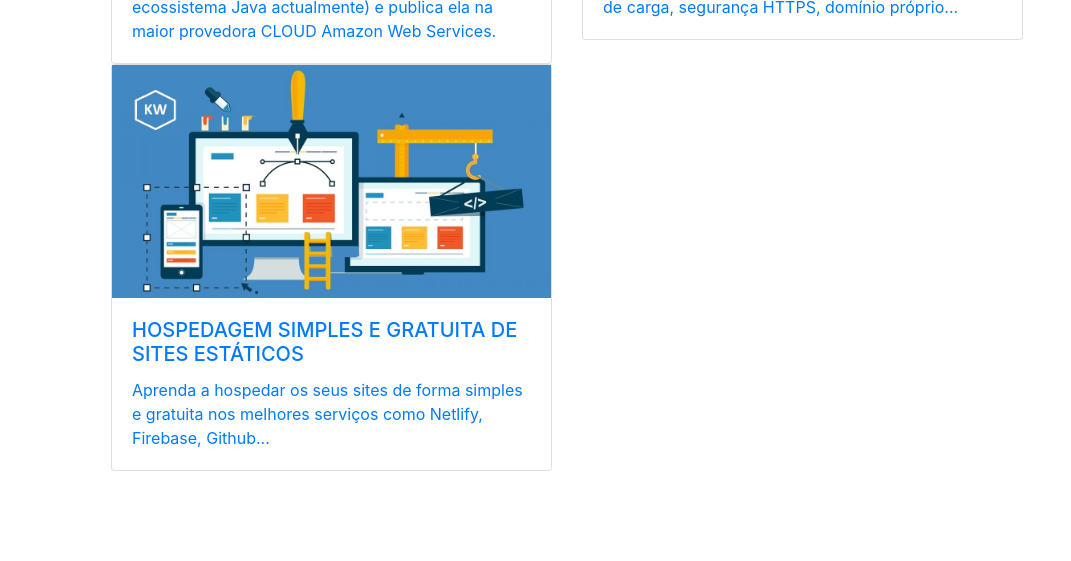
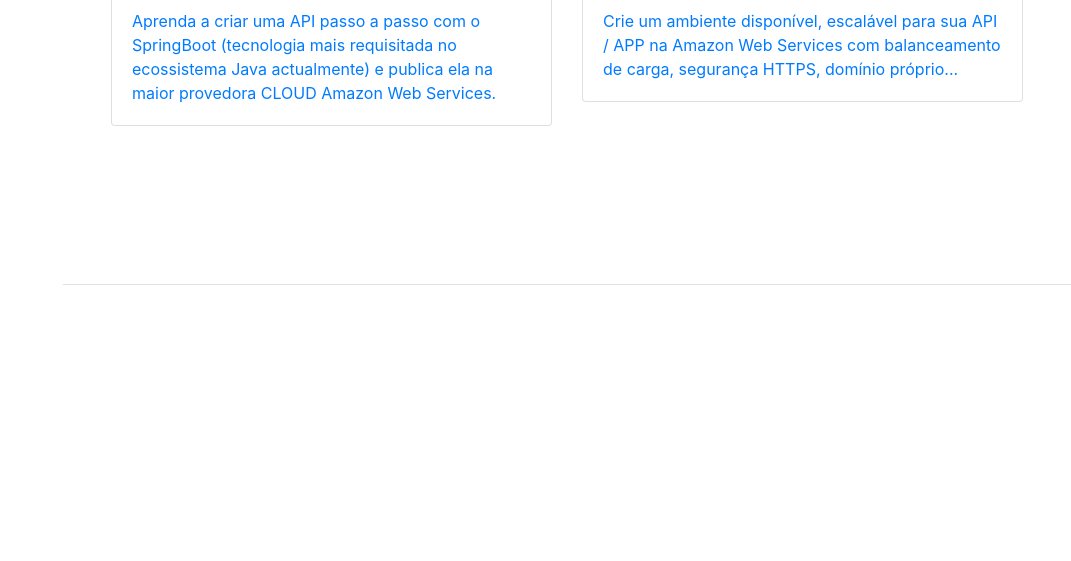
Before and after one commit to KevinWingi/KevinWingi.github.io, a website with bundled scripts: page index.html in a window 1280 px wide. Shown: the part 2193-2754 px from the top of the page, without its empty margins (209-1280 px from the left). Built offline with nearby package versions, Linux system fonts and the light colour scheme; a web font is replaced by a local one.

Commit message:
Remove course 3

```diff
--- a/index.html
+++ b/index.html
@@ -193,18 +193,6 @@
                   </div>
                 </a>
               </div>
-              <div class="col-sm-12 col-md-6 col-lg-6 col-xl-6">
-                <a href="https://www.udemy.com/course/hospedagem-gratuita-de-sites/" target="_blank">
-                  <div class="card">
-                    <img src="img/c-site.jpg" class="img-course"
-                      alt="Hospedagem simples e gratuita de sites estáticos">
-                    <div class="card-body">
-                      <h5 class="card-title">Hospedagem simples e gratuita de sites estáticos</h5>
-                      <p class="card-text">Aprenda a hospedar os seus sites de forma simples e gratuita nos melhores serviços como Netlify, Firebase, Github...</p>
-                    </div>
-                  </div>
-                </a>
-              </div>
             </div>
           </div>
         </div>
```
